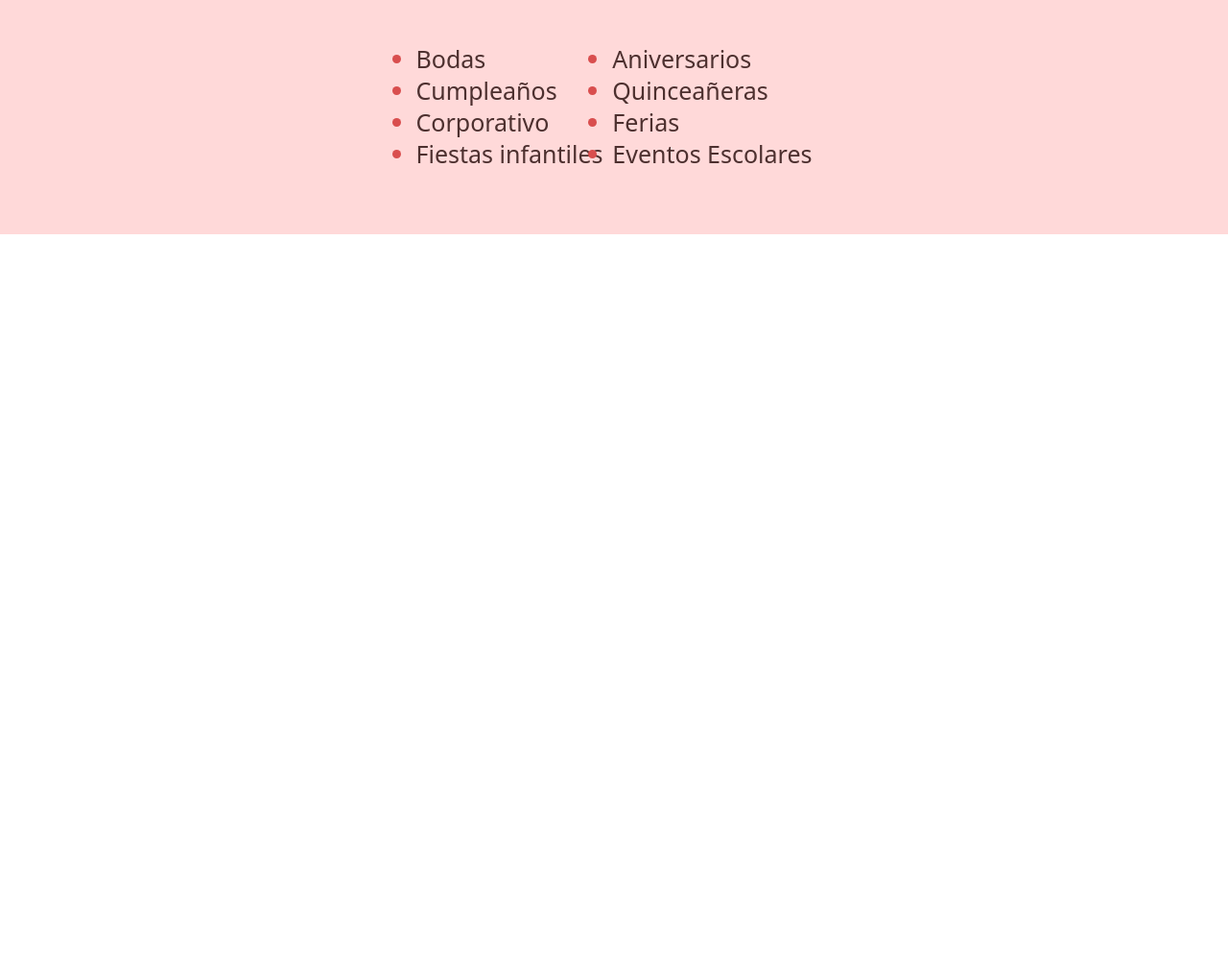
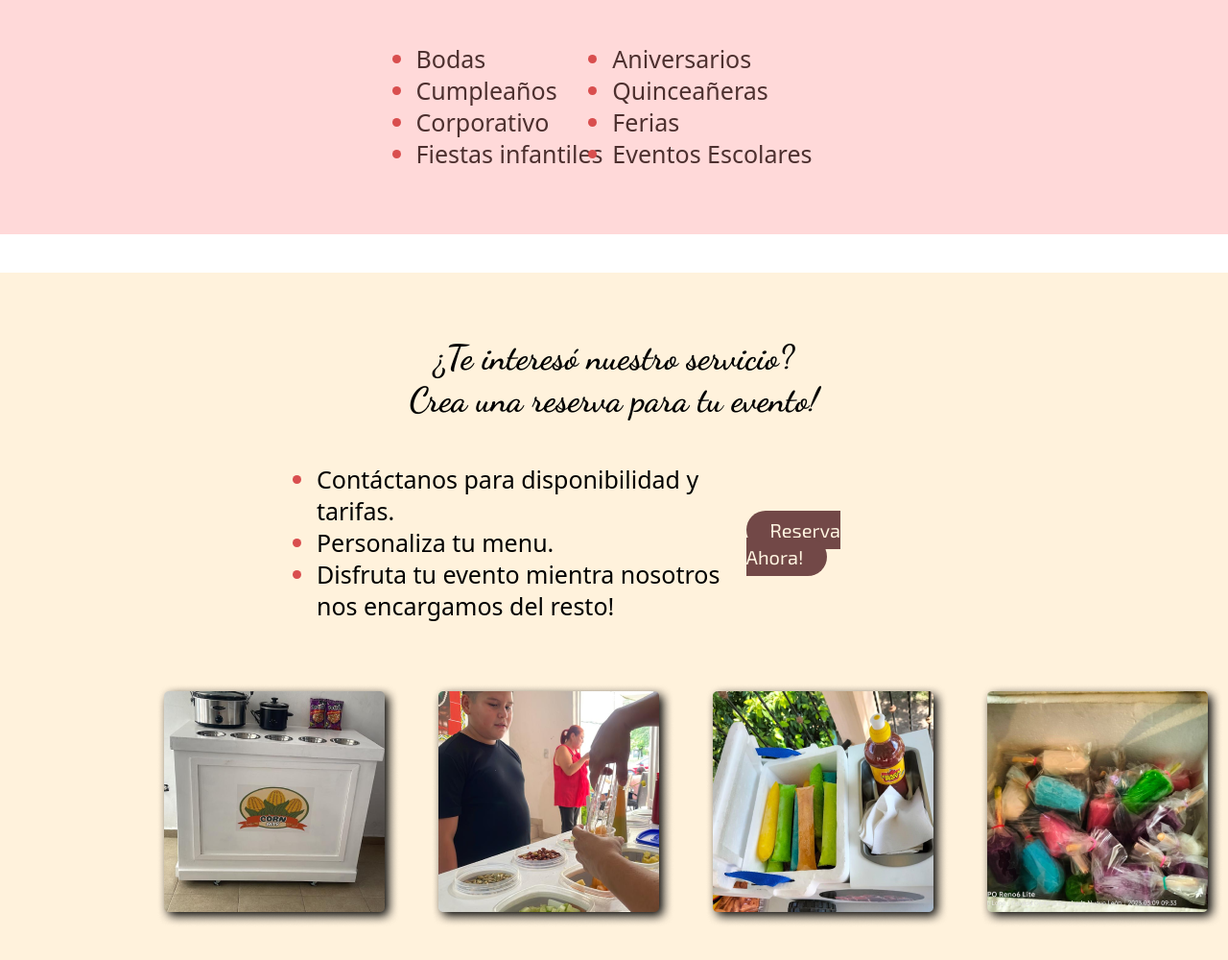
Before and after one commit to Alexandro02/Snacky-Party, a plain HTML site: page index.html in a window 1280 px wide. Shown: the part 1758-2758 px from the top of the page at 96% size. Before the commit the page ends 2002 px from the top, so only its background shows below. Drawn offline with Linux system fonts and the light colour scheme.

Commit message:
Added 'contact us' section and styles to it.

```diff
--- a/index.html
+++ b/index.html
@@ -111,5 +111,45 @@
         </ul>
       </div>
     </section>
+
+    <section class="contact-us container-1 exo-2">
+      <div class="cu-top">
+        <h2 class="dancing-s f-36">¿Te interesó nuestro servicio?</h2>
+        <h1 class="dancing-s f-36">Crea una reserva para tu evento!</h1>
+      </div>
+      <div class="cu-middle">
+        <div>
+          <ul class="f-25">
+            <li>Contáctanos para disponibilidad y tarifas.</li>
+            <li>Personaliza tu menu.</li>
+            <li>
+              Disfruta tu evento mientra nosotros <br />
+              nos encargamos del resto!
+            </li>
+          </ul>
+        </div>
+        <div>
+          <a href="#" class="right whatsapp-btn f-20 exo-2">Reserva Ahora!</a>
+        </div>
+      </div>
+      <div class="cu-bottom">
+        <img
+          src="./assets/example1.png"
+          alt="Imagen de maquina para despachar papas fritas."
+        />
+        <img
+          src="./assets/example2.png"
+          alt="En evento/servicio dando un vaso con producto."
+        />
+        <img
+          src="./assets/example3.png"
+          alt="Bolis o gelatinas de sabor de fondo con chamoy."
+        />
+        <img
+          src="./assets/example4.png"
+          alt="Paletas de sabor de diversos sabores."
+        />
+      </div>
+    </section>
   </body>
 </html>
--- a/styles/layouts.css
+++ b/styles/layouts.css
@@ -42,3 +42,29 @@
   margin-top: 3rem;
   width: 50%;
 }
+
+.contact-us {
+  display: flex;
+  justify-content: center;
+  align-items: center;
+  flex-direction: column;
+}
+
+.cu-top {
+  text-align: center;
+  padding-bottom: 2.75rem;
+}
+
+.cu-middle {
+  width: 65%;
+  display: flex;
+  align-items: center;
+  justify-content: space-between;
+  padding-bottom: 4rem;
+}
+
+.cu-bottom {
+  display: flex;
+  flex-direction: row;
+  gap: 2rem;
+}
```
